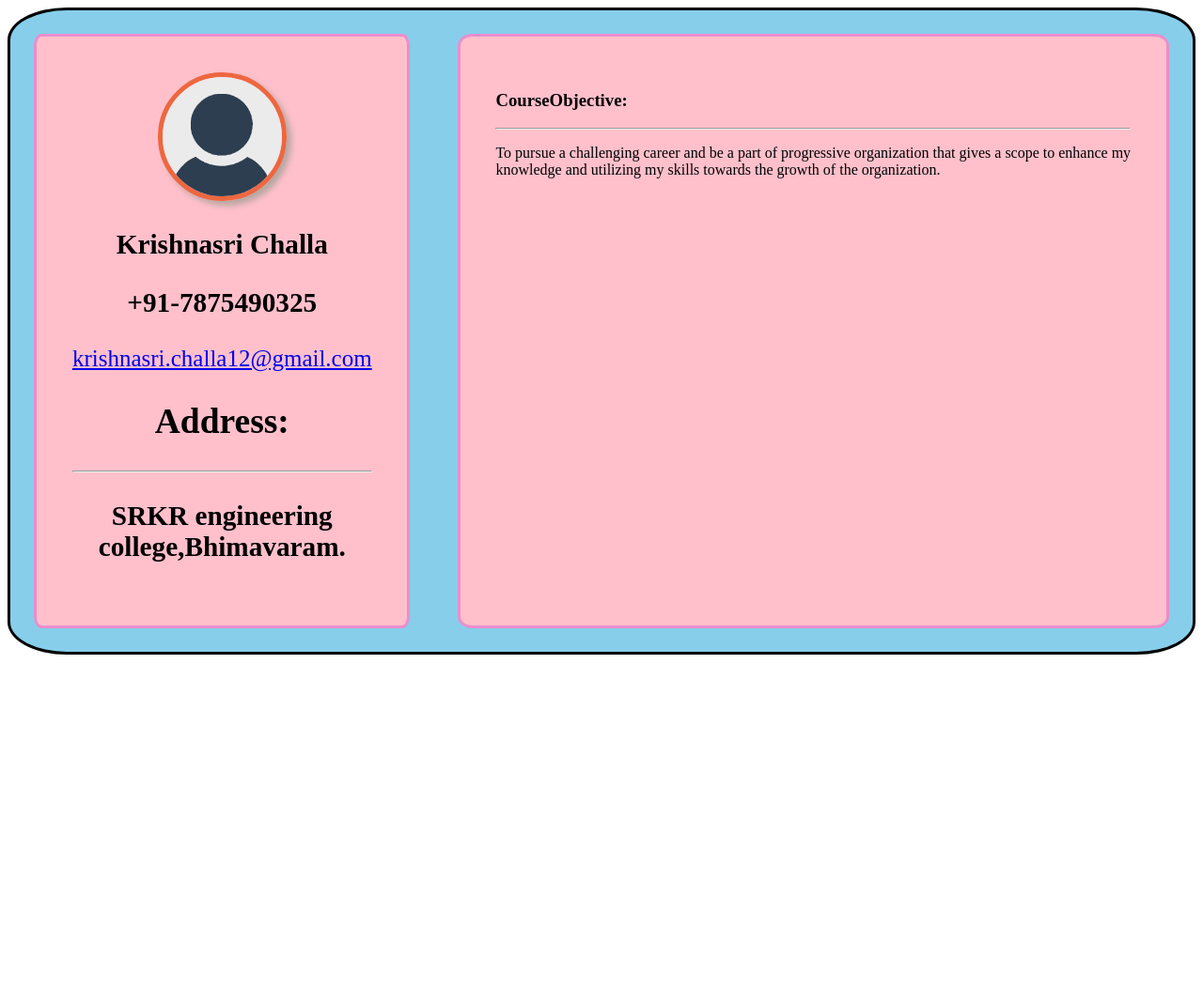
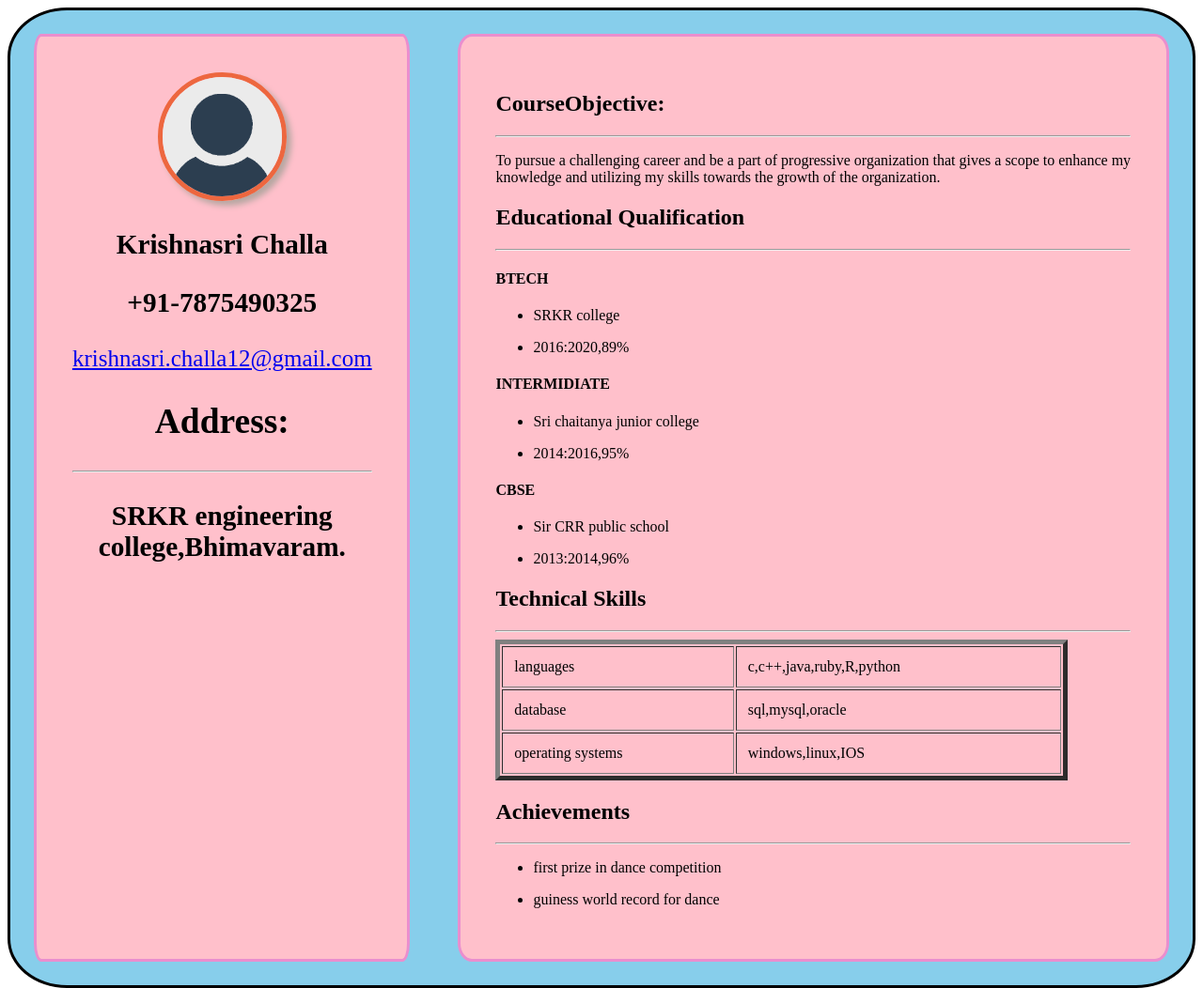
Before and after one commit to nidamarthimanasa98/ProgressiveWebApps-1, a plain HTML site: page index.html in a window 1280 px wide. Shown: the whole page at 94% size. Before the commit the page ends 800 px from the top, so only its background shows below. Drawn offline with Linux system fonts and the light colour scheme.

Commit message:
commit all

```diff
--- a/data.json
+++ b/data.json
@@ -9,6 +9,43 @@
 "CareerObjective":
 {
   "info":"To pursue a challenging career and be a part of progressive organization that gives a scope to enhance my knowledge and utilizing my skills towards the growth of the organization."
+},
+"education":[
+{
+  "degree":"BTECH",
+  "institute":"SRKR college",
+  "data":["2016:2020,89%"]
+},
+{
+  "degree":"INTERMIDIATE",
+  "institute":"Sri chaitanya junior college",
+  "data":["2014:2016,95%"]
+},
+{
+  "degree":"CBSE",
+  "institute":"Sir CRR public school",
+  "data":["2013:2014,96%"]
 }
-
+],
+"Skills":[
+{
+  "title":"languages",
+  "data":["c","c++","java","ruby","R","python"]
+},
+{
+  "title":"database",
+  "data":["sql","mysql","oracle"]
+},
+{
+  "title":"operating systems",
+  "data":["windows","linux","IOS"]
 }
+],
+"Achievements":[{
+  "inform":"first prize in dance competition"
+},
+{
+"inform":"guiness world record for dance"
+}
+]
+}
--- a/main.js
+++ b/main.js
@@ -1,21 +1,46 @@
-function getfile(file,callback)
+// function getfile(file,callback)
+// {
+//   var xhr=new XMLHttpRequest();
+//   xhr.overrideMimeType("application/json");
+//   xhr.open("GET",file,true);
+//   xhr.onreadystatechange=function(){
+//     if(xhr.readyState === 4 && xhr.status=="200"){
+//     callback(xhr.responseText);
+//   }
+//   };
+// xhr.send(null);
+// }
+// getfile("data.json",function(text){
+//   var data=JSON.parse(text);
+//   console.log(data);
+//   details(data.basics);
+//   career(data.CareerObjective);
+//   education(data.education);
+//   technicalskills(data.Skills);
+//   achieve(data.Achievements);
+// })
+function loadjson(file)
 {
-  var xhr=new XMLHttpRequest();
-  xhr.overrideMimeType("application/json");
-  xhr.open("GET",file,true);
-  xhr.onreadystatechange=function(){
-    if(xhr.readyState === 4 && xhr.status=="200"){
-    callback(xhr.responseText);
+  return new Promise((resolve,reject)=>{
+    return fetch(file).then(response=>{
+      if(response.ok){
+        resolve(response.json());
+      }
+      else{
+        reject(new Error('error'))
+      }
+    })
+    })
   }
-  };
-xhr.send(null);
-}
-getfile("data.json",function(text){
-  var data=JSON.parse(text);
-  console.log(data);
+  var newfile = loadjson("data.json")
+  newfile.then(data=>{
   details(data.basics);
   career(data.CareerObjective);
+  education(data.education);
+  technicalskills(data.Skills);
+  achieve(data.Achievements);
 })
+
 var child=document.querySelector(".childone");
 function details(det)
 {
@@ -45,7 +70,7 @@ function details(det)
 var child2=document.querySelector(".childtwo");
 function career(careerinfo)
 {
-  var cr1=document.createElement("h3");
+  var cr1=document.createElement("h2");
   cr1.textContent="CourseObjective:";
   child2.appendChild(cr1);
   var line1=document.createElement("hr");
@@ -54,3 +79,72 @@ function career(careerinfo)
   cr2.textContent=careerinfo.info;
   child2.appendChild(cr2);
 }
+function education(educationinfo){
+  var ed1=document.createElement("h2");
+  ed1.textContent="Educational Qualification";
+  child2.appendChild(ed1);
+  var line2=document.createElement("hr");
+  child2.appendChild(line2);
+  for(i=0;i<educationinfo.length;i++)
+  {
+    var deg=document.createElement("h4");
+    deg.textContent = educationinfo[i].degree;
+    child2.appendChild(deg);
+
+    var edu1=document.createElement("ul");
+    var edu2=document.createElement("li");
+    edu2.textContent=educationinfo[i].institute;
+    edu1.appendChild(edu2);
+    child2.appendChild(edu1);
+
+    var edu4=document.createElement("ul");
+    var edu3=document.createElement("li");
+    edu3.textContent=educationinfo[i].data;
+    edu4.appendChild(edu3);
+    child2.appendChild(edu4);
+  }
+}
+function technicalskills(tech)
+{
+  var tech1=document.createElement("h2");
+  tech1.textContent="Technical Skills";
+  child2.appendChild(tech1);
+  var line3=document.createElement("hr");
+  child2.appendChild(line3);
+  var skilldata=document.createElement("table");
+  skilldata.border="5";
+  child2.appendChild(skilldata);
+  tabledata="";
+  for(i=0;i<tech.length;i++){
+  tabledata+="<tr><td>"+tech[i].title+"</td><td>"+tech[i].data+"</td></tr>"
+}
+skilldata.innerHTML=tabledata;
+  // for(i=0;i<tech.length;i++)
+  // {
+  //   var degr=document.createElement("h3");
+  //   degr.textContent=tech[i].title;
+  //   child2.appendChild(degr);
+  //   var tech2=document.createElement("ul");
+  //   var tech3=document.createElement("li");
+  //   tech3.textContent=tech[i].data;
+  //   tech2.appendChild(tech3);
+  //   child2.appendChild(tech2);
+  // }
+}
+function achieve(ac)
+{
+  var ac1=document.createElement("h2");
+  ac1.textContent="Achievements";
+  child2.appendChild(ac1);
+  var line4=document.createElement("hr");
+  child2.appendChild(line4);
+  for(i=0;i<ac.length;i++)
+  {
+    var edu1=document.createElement("ul");
+    var edu2=document.createElement("li");
+    edu2.textContent=ac[i].inform;
+    edu1.appendChild(edu2);
+    child2.appendChild(edu1);
+  }
+
+}
--- a/style.css
+++ b/style.css
@@ -76,6 +76,12 @@ img{
 a{
   word-wrap: break-word;
 }
+table{
+  width:90%;
+}
+td{
+  padding:2%;
+}
 @media only screen and (min-width:481px) and (max-width:768px) {
   .parent
   {
```
